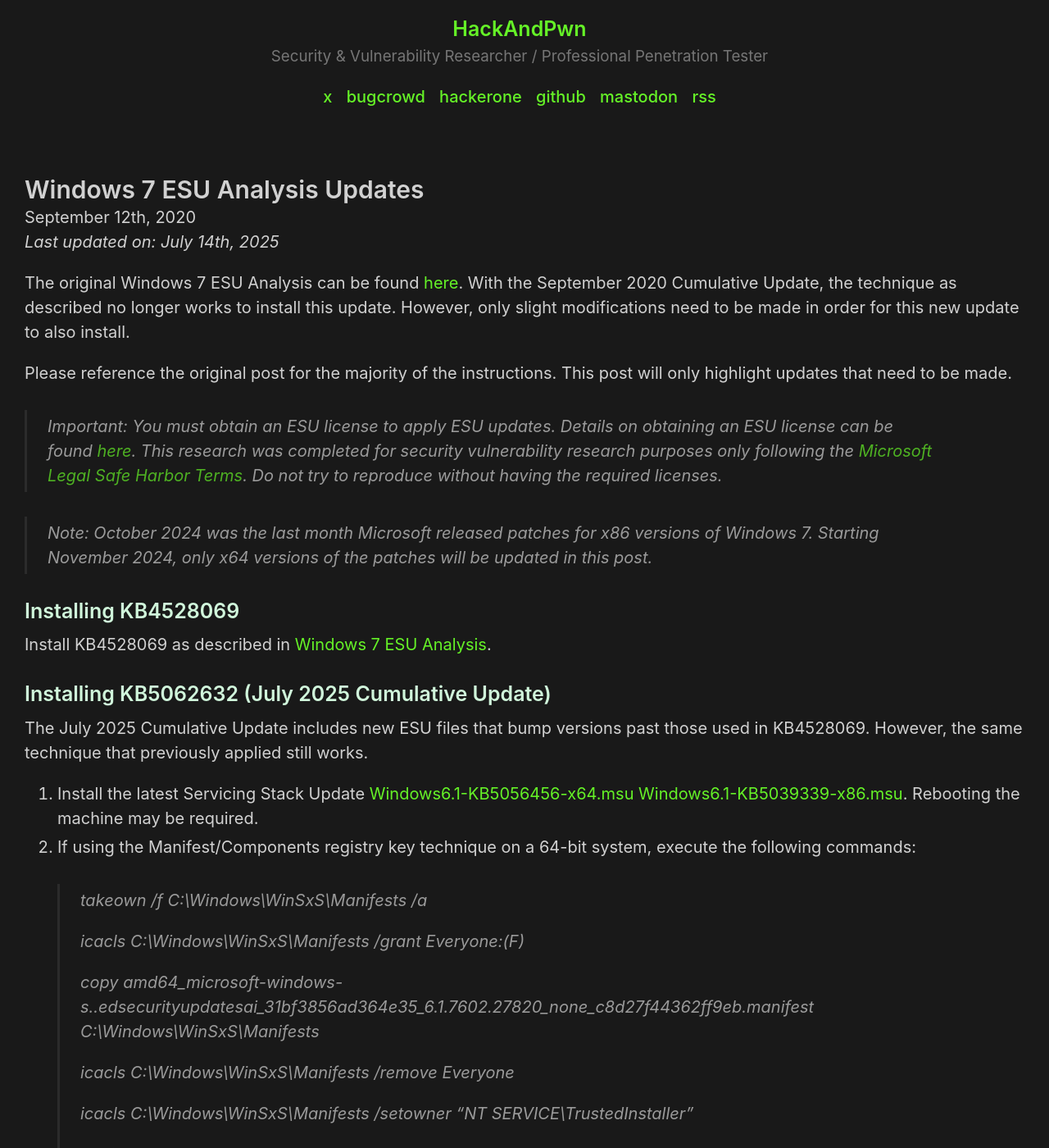
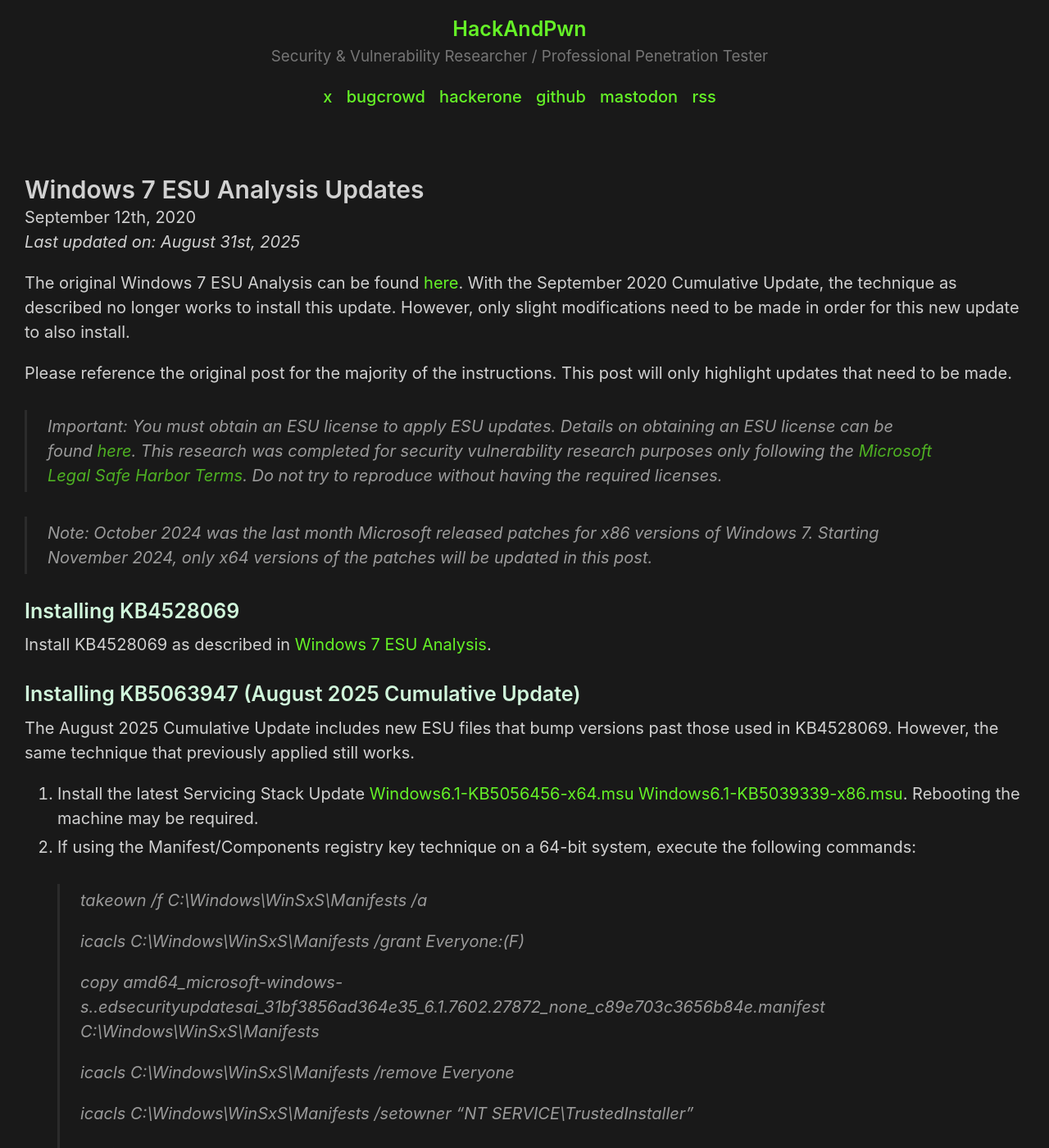
Before and after one commit to HackAndPwn/HackAndPwn.github.io, a Jekyll site: the page built from _posts/2020-09-12-windows-7-esu-analysis-updates.md, in a window 1280 px wide and 1400 px high. Shown: the whole window at 82% size. Built offline with Jekyll 4.4.1, drawn with Linux system fonts in a browser that asks for light colours; some of the changed text lies outside the part shown.

Commit message:
August 2025 Updates Windows 7 Analysis

```diff
--- a/_posts/2020-09-12-windows-7-esu-analysis-updates.md
+++ b/_posts/2020-09-12-windows-7-esu-analysis-updates.md
@@ -17,9 +17,9 @@
 
 Install KB4528069 as described in [Windows 7 ESU Analysis](https://hackandpwn.com/windows-7-esu-analysis).
 
-### Installing KB5062632 (July 2025 Cumulative Update)
+### Installing KB5063947 (August 2025 Cumulative Update)
 
-The July 2025 Cumulative Update includes new ESU files that bump versions past those used in KB4528069.  However, the same technique that previously applied still works.
+The August 2025 Cumulative Update includes new ESU files that bump versions past those used in KB4528069.  However, the same technique that previously applied still works.
 
 1. Install the latest Servicing Stack Update [Windows6.1-KB5056456-x64.msu](https://github.com/HackAndPwn/Windows-7-Patching/raw/master/07_ESU_Updates/01_Windows6.1-KB5056456-x64.msu) [Windows6.1-KB5039339-x86.msu](https://github.com/HackAndPwn/Windows-7-Patching/raw/master/07_ESU_Updates/01_Windows6.1-KB5039339-x86.msu).  Rebooting the machine may be required.
 2. If using the Manifest/Components registry key technique on a 64-bit system, execute the following commands:
@@ -27,7 +27,7 @@
 >
 > icacls C:\Windows\WinSxS\Manifests /grant Everyone:(F)
 >
-> copy amd64_microsoft-windows-s..edsecurityupdatesai_31bf3856ad364e35_6.1.7602.27820_none_c8d27f44362ff9eb.manifest C:\Windows\WinSxS\Manifests
+> copy amd64_microsoft-windows-s..edsecurityupdatesai_31bf3856ad364e35_6.1.7602.27872_none_c89e703c3656b84e.manifest C:\Windows\WinSxS\Manifests
 >
 > icacls C:\Windows\WinSxS\Manifests /remove Everyone
 >
@@ -37,7 +37,7 @@
 >
 > reg import SideBySideRegistryKey_x64.reg
 >
-> Windows6.1-KB5062632-x64.msu
+> Windows6.1-KB5063947-x64.msu
 3. If using the Manifest/Components registry key technique on a 32-bit system, execute the following commands:
 > takeown /f C:\Windows\WinSxS\Manifests /a
 >
@@ -60,20 +60,20 @@
 
 These files can all be found on GitHub [here](https://github.com/HackAndPwn/Windows-7-ESU-Analysis).  See below for specific file links.
 
-> [Updated Manifest File x64 KB5062632](https://github.com/HackAndPwn/Windows-7-ESU-Analysis/blob/master/2025_07/amd64_microsoft-windows-s..edsecurityupdatesai_31bf3856ad364e35_6.1.7602.27820_none_c8d27f44362ff9eb.manifest)
+> [Updated Manifest File x64 KB5063947](https://github.com/HackAndPwn/Windows-7-ESU-Analysis/blob/master/2025_08/amd64_microsoft-windows-s..edsecurityupdatesai_31bf3856ad364e35_6.1.7602.27872_none_c89e703c3656b84e.manifest)
 >
 > [Updated Manifest File x86 KB5044356](https://github.com/HackAndPwn/Windows-7-ESU-Analysis/blob/master/2024_10/x86_microsoft-windows-s..edsecurityupdatesai_31bf3856ad364e35_6.1.7602.27366_none_6c8e9c4e7ded9ec0.manifest)
 >
-> [Updated Components Registry Key x64 KB5062632](https://github.com/HackAndPwn/Windows-7-ESU-Analysis/blob/master/2025_07/ComponentsRegistryKey_x64.reg)
+> [Updated Components Registry Key x64 KB5063947](https://github.com/HackAndPwn/Windows-7-ESU-Analysis/blob/master/2025_08/ComponentsRegistryKey_x64.reg)
 >
 > [Updated Components Registry Key x86 KB5044356](https://github.com/HackAndPwn/Windows-7-ESU-Analysis/blob/master/2024_10/ComponentsRegistryKey_x86.reg)
 >
-> [Updated SideBySide Registry Key x64 KB5062632](https://github.com/HackAndPwn/Windows-7-ESU-Analysis/blob/master/2025_07/SideBySideRegistryKey_x64.reg)
+> [Updated SideBySide Registry Key x64 KB5063947](https://github.com/HackAndPwn/Windows-7-ESU-Analysis/blob/master/2025_08/SideBySideRegistryKey_x64.reg)
 >
 > [Updated SideBySide Registry Key x86 KB5044356](https://github.com/HackAndPwn/Windows-7-ESU-Analysis/blob/master/2024_10/SideBySideRegistryKey_x86.reg)
 
-### Update 2025-07-14
-* Replaced June 2025 Monthly Update (KB5061078) with July 2025 Monthly Update (KB5062632) (x64 only).
-* Replaced June 2025 Manifest, Components Registry Key, and SideBySide Registry Key (6.1.7602.27730) with July 2025 (6.1.7602.27820) (x64 only).
+### Update 2025-08-31
+* Replaced July 2025 Monthly Update (KB5062632) with August 2025 Monthly Update (KB5063947) (x64 only).
+* Replaced July 2025 Manifest, Components Registry Key, and SideBySide Registry Key (6.1.7602.27820) with August 2025 (6.1.7602.27872) (x64 only).
 
 For previous updates to this post, see [Windows 7 ESU Analysis Updates Changelog](https://hackandpwn.com/windows-7-esu-analysis-updates-changelog/).
```
Also changed, not shown: other parts of _posts/2020-09-12-windows-7-esu-analysis-updates.md (+1 -1 lines), _posts/2020-09-12-windows-7-esu-analysis-updates-changelog.md (+5 -0 lines).
